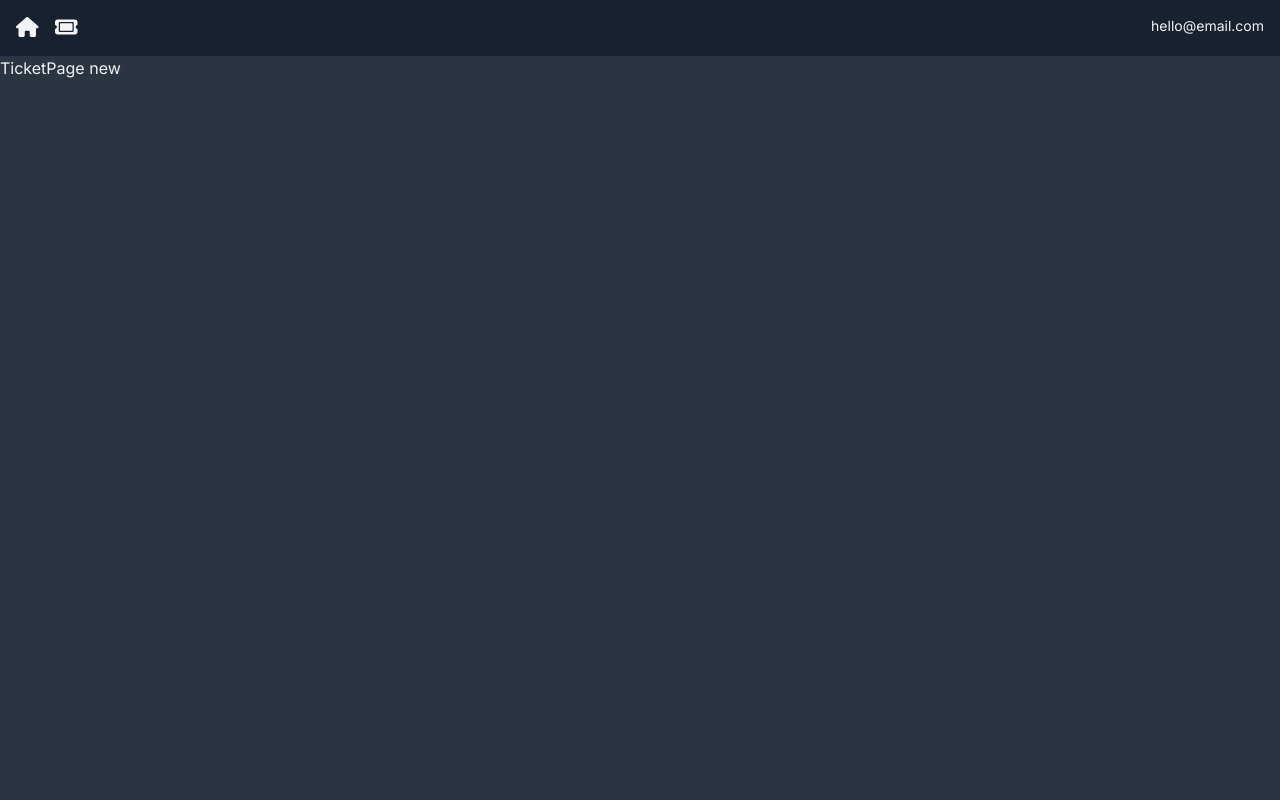
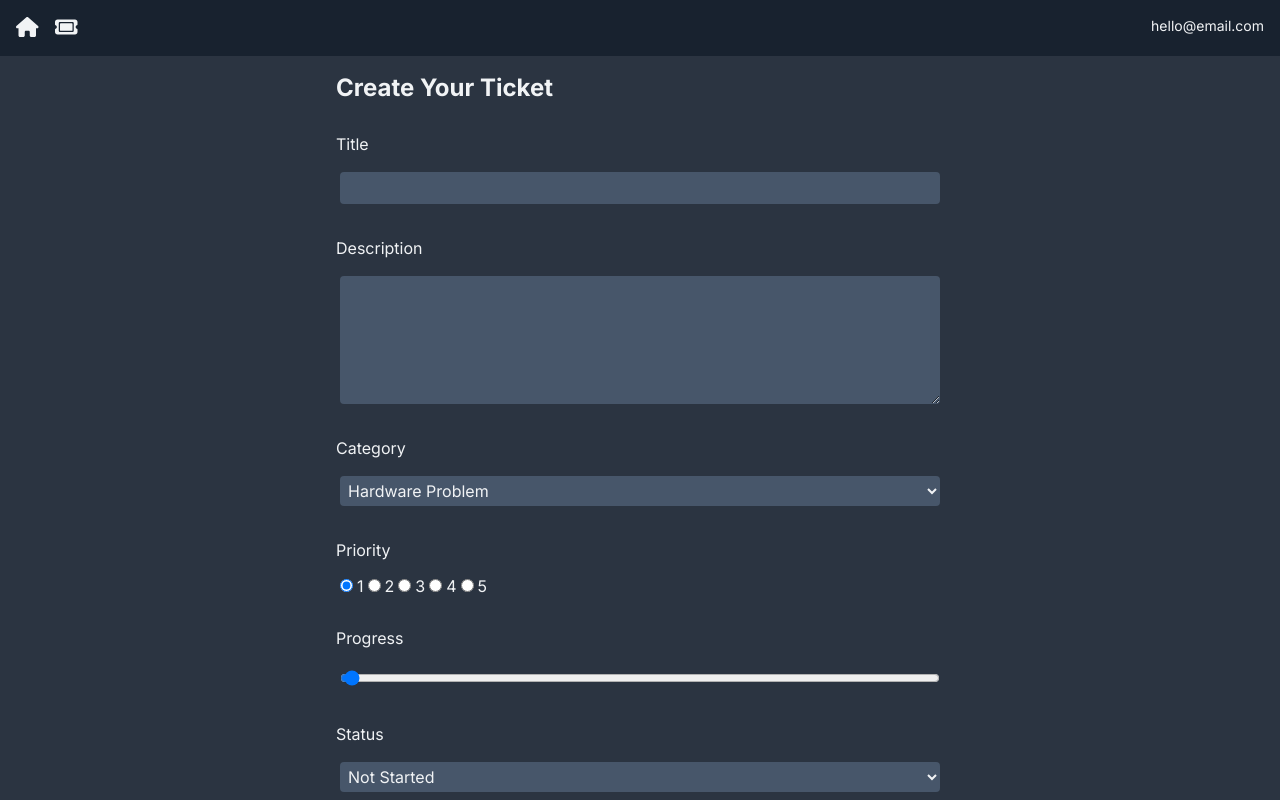
Before and after one commit to ekdeguzm/ticketing-app, a Next.js app in the folder ticket-app/: page /TicketPage/new in a window 1280 px wide. Built offline with nearby package versions, Linux system fonts and the light colour scheme.

Commit message:
fix hover bug

```diff
--- /dev/null
+++ b/ticket-app/app/(components)/TicketForm.jsx
@@ -0,0 +1,139 @@
+"use client";
+
+import { useRouter } from "next/navigation";
+import React, { useState } from "react";
+
+const TicketForm = () => {
+  const handleChange = (e) => {
+    const value = e.target.value;
+    const name = e.target.name;
+
+    setFormData((preState) => ({
+      ...prevState,
+      [name]: value,
+    }));
+  };
+
+  const handleSubmit = () => {
+    console.log("submitted");
+  };
+
+  const startingTicketData = {
+    title: "",
+    description: "",
+    priority: 1,
+    progress: 0,
+    status: "not started",
+    category: "Hardware Problem",
+  };
+
+  const [formData, setFormData] = useState(startingTicketData);
+  return (
+    <div className="flex justify-center">
+      <form
+        className="flex flex-col gap-3 w-1/2"
+        method="post"
+        onSubmit={handleSubmit}
+      >
+        <h3>Create Your Ticket</h3>
+        <label>Title</label>
+        <input
+          id="title"
+          name="title"
+          type="text"
+          onChange={handleChange}
+          required={true}
+          value={formData.title}
+        />
+        <label>Description</label>
+        <textarea
+          id="description"
+          name="description"
+          type="text"
+          onChange={handleChange}
+          required={true}
+          value={formData.title}
+          rows="5"
+        />
+        <label>Category</label>
+        <select
+          name="category"
+          value={formData.category}
+          onChange={handleChange}
+        >
+          <option value="Hardware Problem">Hardware Problem</option>
+          <option value="Software Problem">Software Problem</option>
+          <option value="Hardware Problem">Project</option>
+        </select>
+
+        <label>Priority</label>
+        <div>
+          <input
+            id="priority-1"
+            name="priority"
+            type="radio"
+            onChange={handleChange}
+            value={1}
+            checked={formData.priority == 1}
+          />
+          <label>1</label>
+          <input
+            id="priority-2"
+            name="priority"
+            type="radio"
+            onChange={handleChange}
+            value={2}
+            checked={formData.priority == 2}
+          />
+          <label>2</label>
+          <input
+            id="priority-3"
+            name="priority"
+            type="radio"
+            onChange={handleChange}
+            value={3}
+            checked={formData.priority == 3}
+          />
+          <label>3</label>
+          <input
+            id="priority-4"
+            name="priority"
+            type="radio"
+            onChange={handleChange}
+            value={4}
+            checked={formData.priority == 4}
+          />
+          <label>4</label>
+          <input
+            id="priority-5"
+            name="priority"
+            type="radio"
+            onChange={handleChange}
+            value={5}
+            checked={formData.priority == 5}
+          />
+          <label>5</label>
+        </div>
+        <label>Progress</label>
+        <input
+          type="range"
+          id="progress"
+          name="progress"
+          value={formData.progress}
+          min="0"
+          max="100"
+          onChange={handleChange}
+        />
+        <label>Status</label>
+        <select name="status" value={formData.status} onChange={handleChange}>
+          <option value="not started">Not Started</option>
+          <option value="started">Started</option>
+          <option value="done">Done</option>
+        </select>
+        <input type="submit" className="btn" value="Create Ticket" />
+      </form>
+    </div>
+  );
+};
+
+export default TicketForm;
--- /dev/null
+++ b/ticket-app/app/(models)/Ticket.js
@@ -0,0 +1,22 @@
+import mongoose, { Schema } from "mongoose";
+
+mongoose.connect(process.env.MONGODB_URI);
+mongoose.Promise = global.Promise;
+
+const ticketSchema = new Schema(
+  {
+    title: String,
+    description: String,
+    category: String,
+    priority: Number,
+    progress: Number,
+    status: String,
+    active: Boolean,
+  },
+  {
+    timestamps: true,
+  }
+);
+
+const Ticket = mongoose.models.Ticket || mongoose.model("Ticket", ticketSchema);
+export default Ticket;
--- a/ticket-app/app/TicketPage/[id]/page.jsx
+++ b/ticket-app/app/TicketPage/[id]/page.jsx
@@ -1,5 +1,7 @@
+import TicketForm from "@/app/(components)/TicketForm";
+
 const TicketPage = ({ params }) => {
-  return <div>TicketPage {params.id}</div>;
+  return <TicketForm />;
 };
 
 export default TicketPage;
--- /dev/null
+++ b/ticket-app/app/api/route.js
@@ -0,0 +1,14 @@
+import Ticket from "../(models)/Ticket";
+import { NextResponse } from "next/server";
+
+export async function POST(req) {
+  try {
+    const body = await req.json();
+    const ticketData = body.formData;
+    await Ticket.create(ticketData);
+
+    return NextResponse.json({ message: "Ticket Created " }, { status: 201 });
+  } catch (error) {
+    return NextResponse.json({ message: "Error", error }, { status: 500 });
+  }
+}
--- a/ticket-app/app/globals.css
+++ b/ticket-app/app/globals.css
@@ -29,6 +29,20 @@
   p {
     @apply text-sm text-default-text;
   }
+
+  form {
+    @apply rounded-xl p-4;
+  }
+
+  label {
+    @apply mt-4;
+  }
+
+  input,
+  select,
+  textarea {
+    @apply m-1 rounded bg-card p-1;
+  }
 }
 
 @layer components {
@@ -36,6 +50,6 @@
     @apply text-default-text text-xl;
   }
   .btn {
-    @apply hover: no-underline bg-blue-accent hover:bg-blue-accent tracking-wider w-full text-center text-nav font-bold cursor-pointer uppercase px-4 py-2 rounded-md transition-colors block;
+    @apply hover:no-underline bg-blue-accent hover:bg-blue-accent tracking-wider w-full text-center text-nav font-bold cursor-pointer uppercase px-4 py-2 rounded-md transition-colors block;
   }
 }
--- a/ticket-app/app/page.jsx
+++ b/ticket-app/app/page.jsx
@@ -2,10 +2,13 @@
 
 const Dashboard = () => {
   return (
-    <div>
-      <TicketCard />
-      <TicketCard />
-      <TicketCard />
+    <div className="p-5">
+      <div className="lg:grid grid-cols-2 xl:grid-cols-4">
+        <TicketCard />
+        <TicketCard />
+        <TicketCard />
+        <TicketCard />
+      </div>
     </div>
   );
 };
```
